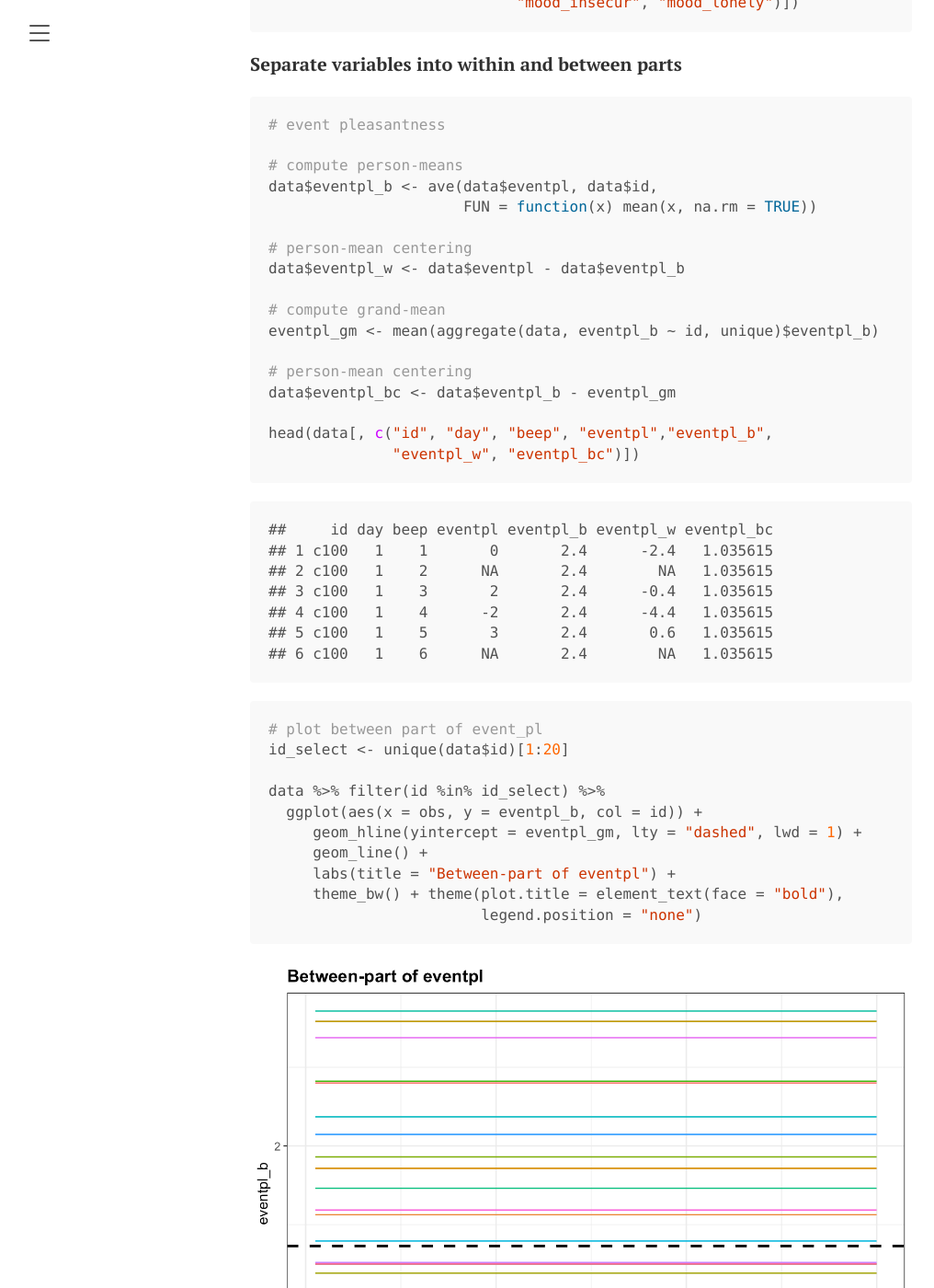
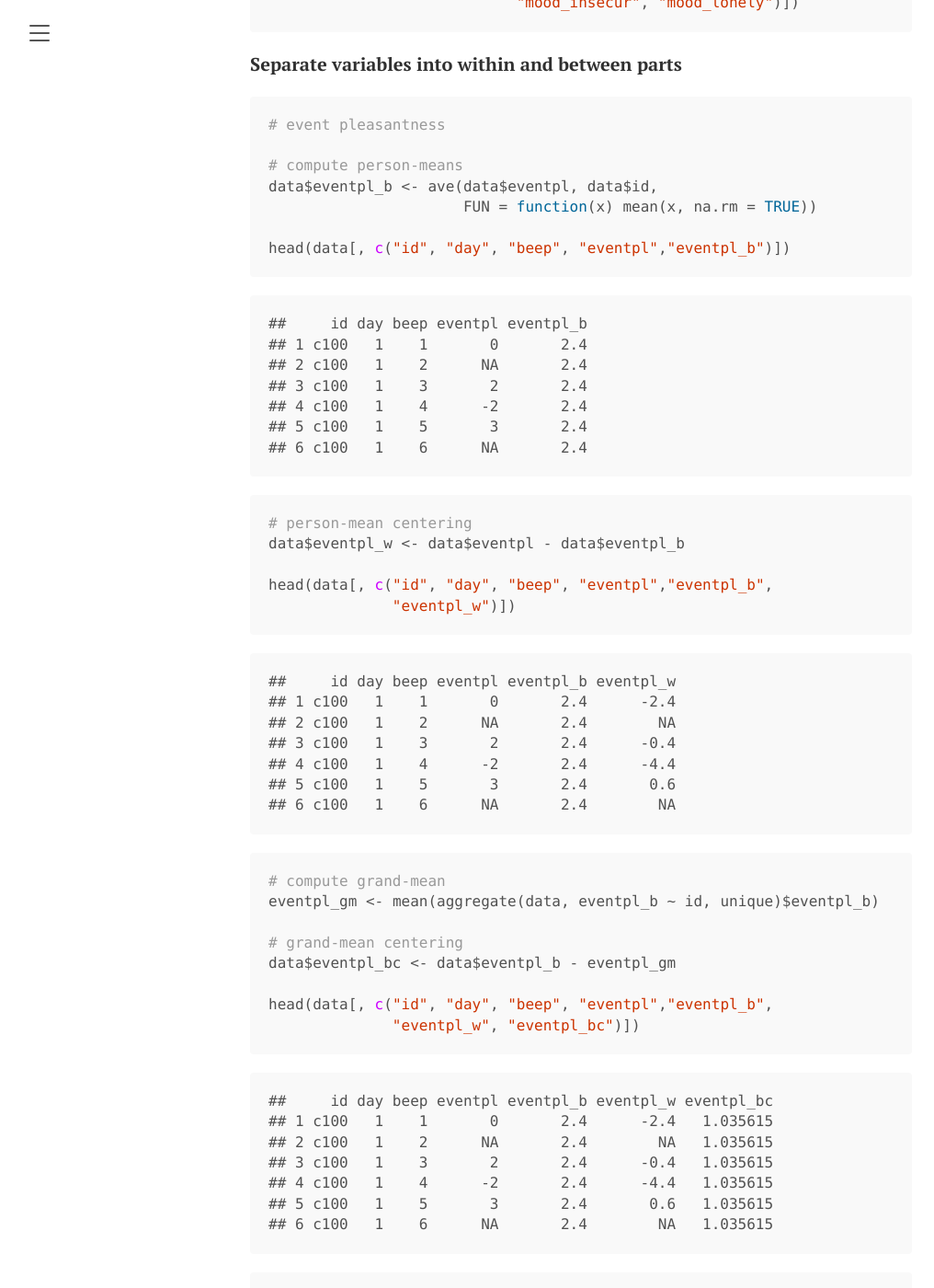
Before and after one commit to lennartseizer/ild, a Jekyll site: the page built from 2.md, in a window 1280 px wide and 1400 px high, scrolled down 7452 px. Shown: the whole window at 92% size, without its empty margins (8-1024 px from the left). Built offline with Jekyll 4.4.1, drawn with Linux system fonts in a browser that asks for light colours; our own code applies the rules of GitHub Pages for plain Markdown files; some of the changed text lies outside the part shown.

Commit message:
Auto-render Rmd → md [skip ci]

````diff
--- a/2.md
+++ b/2.md
@@ -243,13 +243,38 @@ data$na <- rowMeans(data[,c("mood_irritat", "mood_anxious",
 data$eventpl_b <- ave(data$eventpl, data$id,
                       FUN = function(x) mean(x, na.rm = TRUE))
 
+head(data[, c("id", "day", "beep", "eventpl","eventpl_b")])
+```
+
+    ##     id day beep eventpl eventpl_b
+    ## 1 c100   1    1       0       2.4
+    ## 2 c100   1    2      NA       2.4
+    ## 3 c100   1    3       2       2.4
+    ## 4 c100   1    4      -2       2.4
+    ## 5 c100   1    5       3       2.4
+    ## 6 c100   1    6      NA       2.4
+
+``` r
 # person-mean centering
 data$eventpl_w <- data$eventpl - data$eventpl_b
 
+head(data[, c("id", "day", "beep", "eventpl","eventpl_b",
+              "eventpl_w")])
+```
+
+    ##     id day beep eventpl eventpl_b eventpl_w
+    ## 1 c100   1    1       0       2.4      -2.4
+    ## 2 c100   1    2      NA       2.4        NA
+    ## 3 c100   1    3       2       2.4      -0.4
+    ## 4 c100   1    4      -2       2.4      -4.4
+    ## 5 c100   1    5       3       2.4       0.6
+    ## 6 c100   1    6      NA       2.4        NA
+
+``` r
 # compute grand-mean
 eventpl_gm <- mean(aggregate(data, eventpl_b ~ id, unique)$eventpl_b)
 
-# person-mean centering
+# grand-mean centering
 data$eventpl_bc <- data$eventpl_b - eventpl_gm
 
 head(data[, c("id", "day", "beep", "eventpl","eventpl_b",
````
Also changed, not shown: other parts of 2.md (+1 -1 lines), 5.md (+1 -1 lines).
